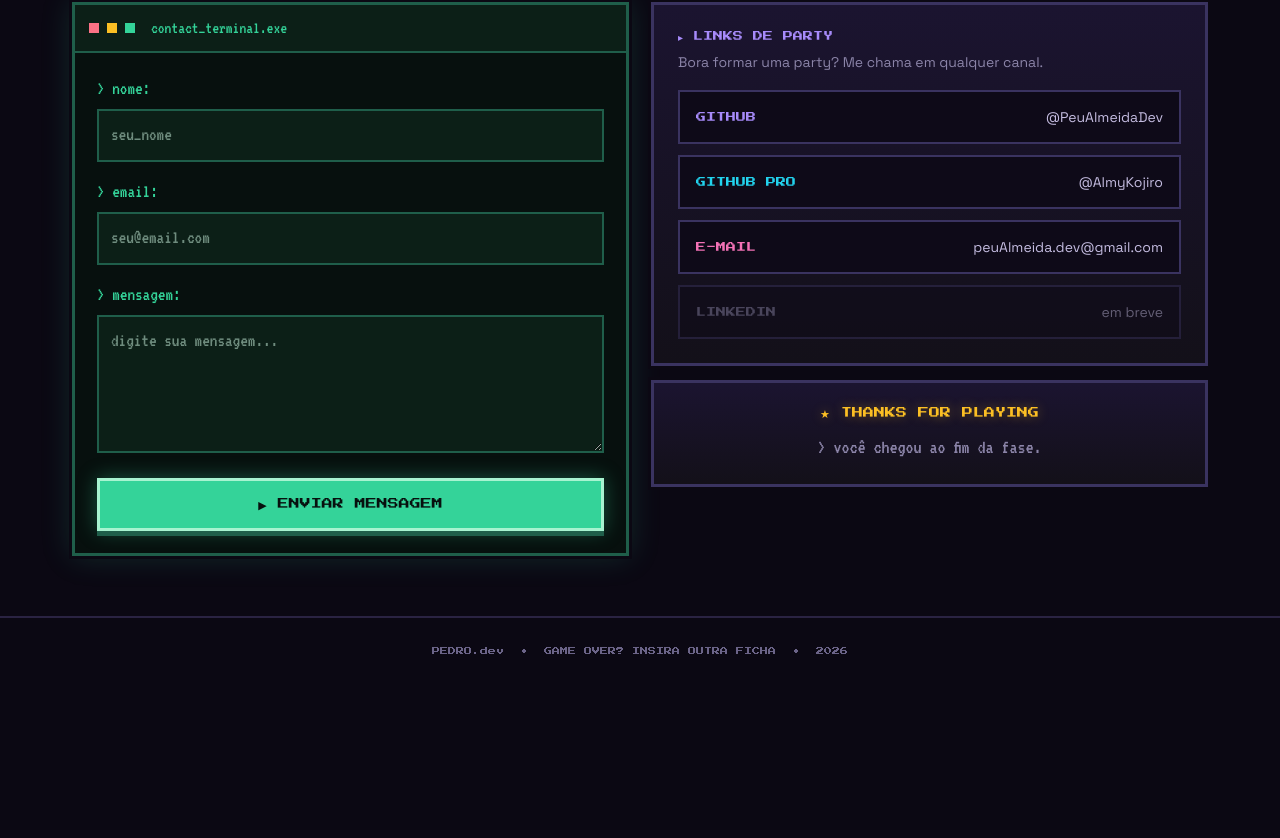
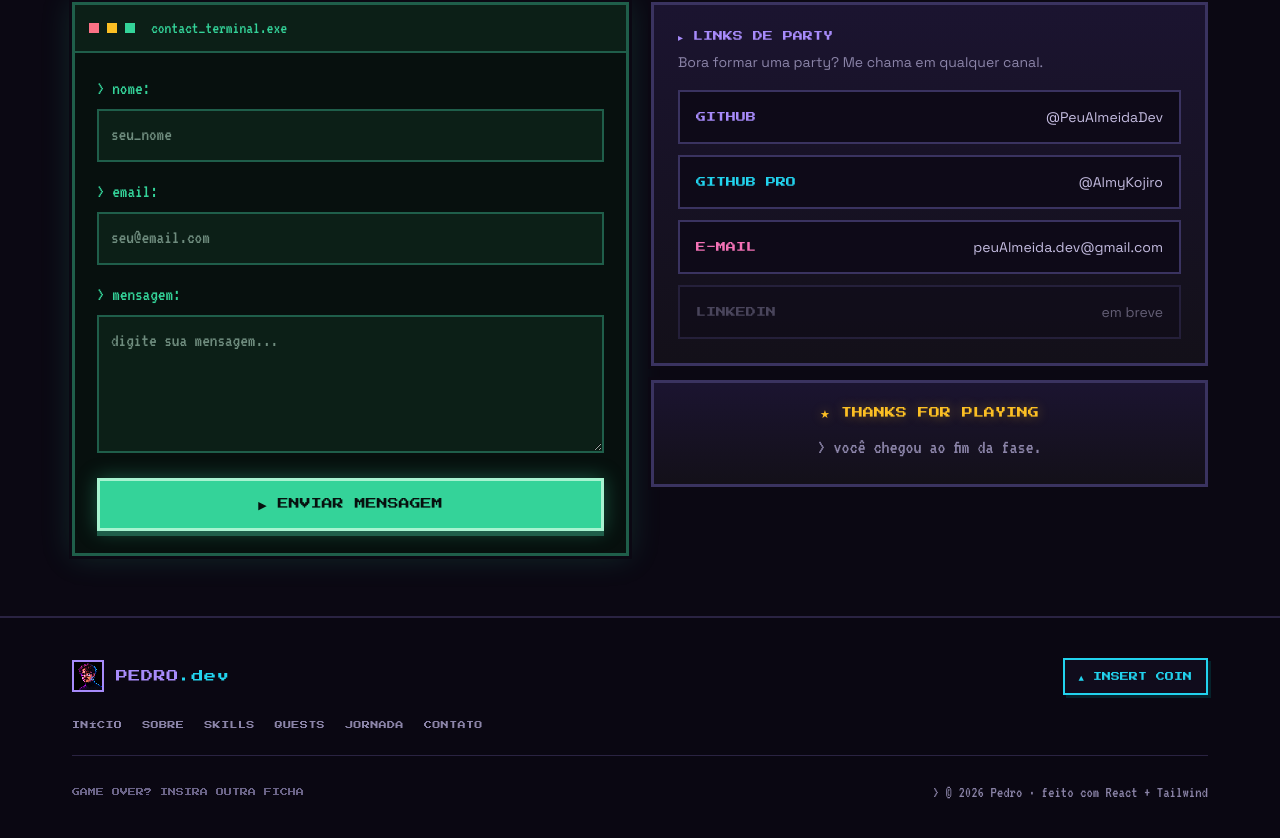
Before and after one commit to PeuAlmeidaDev/pedro.dev, a React (Vite) app: page / in a window 1280 px wide. Shown: the part 4625-5463 px from the top of the page. Before the commit the page ends 5309 px from the top, so only its background shows below. Built offline with nearby package versions, Linux system fonts and the light colour scheme.

Commit message:
feat(footer): finalize arcade footer with quick links and back-to-top

```diff
--- a/src/components/Footer.tsx
+++ b/src/components/Footer.tsx
@@ -1,11 +1,59 @@
-/** Rodapé do portfólio — fecha o tema arcade. */
+import { navItems } from '../data/nav'
+import { scrollToSection } from '../hooks/useScrollSpy'
+
+/** Rodapé do portfólio — fecha o tema arcade com links rápidos e voltar-ao-topo. */
 export default function Footer() {
   const year = new Date().getFullYear()
+
   return (
-    <footer className="border-t-2 border-line px-[22px] py-[26px] text-center">
-      <p className="font-pixel text-[8px] leading-[1.8] text-[#6b6488]">
-        PEDRO.dev &nbsp;•&nbsp; GAME OVER? INSIRA OUTRA FICHA &nbsp;•&nbsp; {year}
-      </p>
+    <footer className="relative z-10 border-t-2 border-line bg-bg/60">
+      <div className="mx-auto max-w-[1180px] px-[22px] py-10">
+        {/* marca + voltar ao topo */}
+        <div className="flex flex-wrap items-center justify-between gap-4">
+          <button onClick={() => scrollToSection('home')} className="flex items-center gap-3">
+            <img
+              src="/assets/avatar.webp"
+              alt=""
+              className="h-8 w-8 border-2 border-violet object-cover [image-rendering:pixelated]"
+            />
+            <span className="font-pixel text-xs tracking-wider text-violet">
+              PEDRO<span className="text-cyan">.dev</span>
+            </span>
+          </button>
+
+          <button
+            onClick={() => scrollToSection('home')}
+            className="border-2 border-cyan bg-surface px-3.5 py-2.5 font-pixel text-[9px] text-cyan shadow-[3px_3px_0_#06222b] transition-transform active:translate-y-[3px] active:shadow-none"
+          >
+            ▲ INSERT COIN
+          </button>
+        </div>
+
+        {/* links rápidos */}
+        <nav className="mt-6 flex flex-wrap gap-x-5 gap-y-2">
+          {navItems.map((n) => (
+            <button
+              key={n.id}
+              onClick={() => scrollToSection(n.id)}
+              className="font-pixel text-[8px] tracking-wider text-ink-dim transition-colors hover:text-cyan"
+            >
+              {n.label}
+            </button>
+          ))}
+        </nav>
+
+        <div className="my-6 h-px bg-line" />
+
+        {/* linha final */}
+        <div className="flex flex-wrap items-center justify-between gap-3">
+          <p className="font-pixel text-[8px] leading-[1.8] text-[#6b6488]">
+            GAME OVER? INSIRA OUTRA FICHA
+          </p>
+          <p className="font-mono text-base text-ink-dim">
+            &gt; © {year} Pedro · feito com React + Tailwind
+          </p>
+        </div>
+      </div>
     </footer>
   )
 }
```
